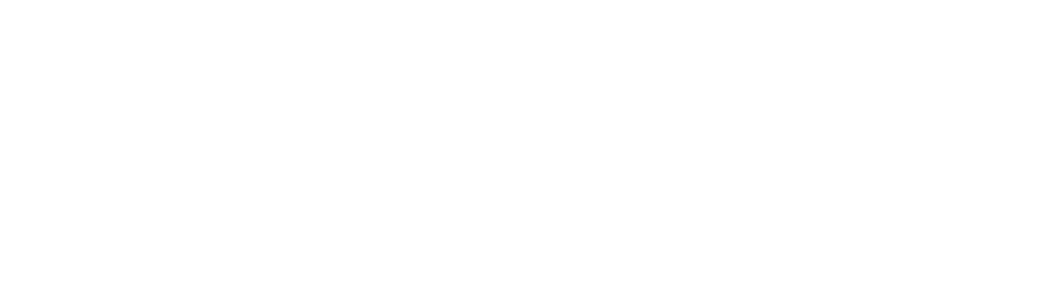
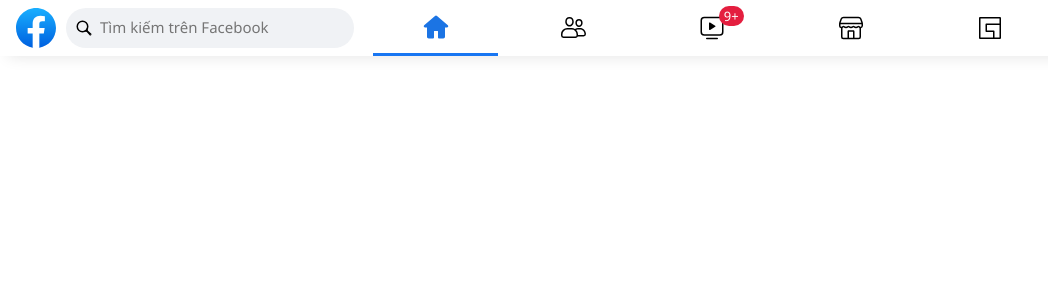
Before and after one commit to hazel-evn/facebook_v2_fe3, a React (Create React App) app: page / in a window 1280 px wide. Before the commit this address had no page. Shown: the top 300 px of the page, without its empty margins (0-1048 px from the left). Built offline with nearby package versions, Linux system fonts and the light colour scheme.

Commit message:
FBV-44 create-header-component part 1

```diff
--- a/src/App.js
+++ b/src/App.js
@@ -1,5 +1,6 @@
 import React from "react";
 import { Route, Routes } from "react-router-dom";
+import Header from "./components/header";
 import Login from "./pages/login";
 import Profile from "./pages/profile";
 
@@ -7,6 +8,7 @@
   return (
     <div className="App">
       <Routes>
+        <Route path="/" element={<Header />} />
         <Route path="/login" element={<Login />} />
         <Route path="/profile" element={<Profile />} />
       </Routes>
--- /dev/null
+++ b/src/components/header/index.js
@@ -0,0 +1,55 @@
+import React from "react";
+import { Link } from "react-router-dom";
+import "./style.css";
+import {
+  Friends,
+  Gaming,
+  HomeActive,
+  Logo,
+  Market,
+  Search,
+  Watch,
+} from "../../svg";
+
+const Header = () => {
+  return (
+    <div className="header">
+      <div className="header_left">
+        <Link href="" className="header_logo">
+          <div className="circle">
+            <Logo />
+          </div>
+        </Link>
+        <div className="search searchi">
+          <Search />
+          <input
+            type="text"
+            placeholder="Tìm kiếm trên Facebook"
+            className="hide_input"
+          />
+        </div>
+      </div>
+      <div className="header_middle">
+        <Link to="/" className="middle_icon active">
+          <HomeActive />
+        </Link>
+        <Link to="/" className="middle_icon hover1">
+          <Friends />
+        </Link>
+        <Link to="/" className="middle_icon hover1">
+          <Watch />
+          <div className="middle_notification">9+</div>
+        </Link>
+        <Link to="/" className="middle_icon hover1">
+          <Market />
+        </Link>
+        <Link to="/" className="middle_icon hover1">
+          <Gaming />
+        </Link>
+      </div>
+      <div className="header_right"></div>
+    </div>
+  );
+};
+
+export default Header;
--- /dev/null
+++ b/src/components/header/style.css
@@ -0,0 +1,79 @@
+.header {
+  position: fixed;
+  top: 0;
+  height: 56px;
+  z-index: 99;
+  background: var(--bg-primary);
+  width: 100%;
+  box-shadow: 1px 8px 15px -7px var(--shadow-2);
+  display: grid;
+  grid-template-columns: repeat(3, 1fr);
+  color: var(--color-primary);
+}
+.header_left {
+  display: flex;
+  align-items: center;
+  gap: 10px;
+  padding: 5px 1rem;
+}
+.circle {
+  width: 40px;
+  height: 40px;
+  border-radius: 50%;
+  cursor: pointer;
+  display: flex;
+  align-items: center;
+  justify-items: center;
+}
+.search {
+  display: flex;
+  align-items: center;
+  gap: 8px;
+  background: var(--bg-forth);
+  padding: 10px 32px 10px 10px;
+  border-radius: 50px;
+  cursor: text;
+}
+.search input {
+  outline: none;
+  border: none;
+  background: transparent;
+  font-size: 15px;
+  font-family: inherit;
+}
+.search input::placeholder {
+  transform: translateY(-1px);
+}
+.header_middle {
+  display: flex;
+  align-items: center;
+  gap: 14px;
+  transform: translateX(3px);
+}
+.middle_icon {
+  position: relative;
+  display: flex;
+  align-items: center;
+  justify-content: center;
+  width: 125px;
+  height: 50px;
+  border-radius: 10px;
+  cursor: pointer;
+  transform: translateX(-2px);
+}
+.active {
+  border-bottom: 3px solid var(--blue-color);
+  border-radius: 0;
+  height: 56px;
+  transform: translateY(0);
+}
+.middle_notification {
+  position: absolute;
+  top: 3px;
+  right: 1.9rem;
+  background: #e41e3f;
+  border-radius: 50px;
+  padding: 1px 5px;
+  font-size: 13px;
+  color: #fff;
+}
--- a/src/index.css
+++ b/src/index.css
@@ -55,6 +55,13 @@
 }
 /*----Buttons----*/
 
+.hover1:hover {
+  background: var(--bg-secondary);
+}
+.hover2:hover {
+  background: var(--bg-third);
+}
+
 .blur {
   position: fixed;
   top: 0;
```
